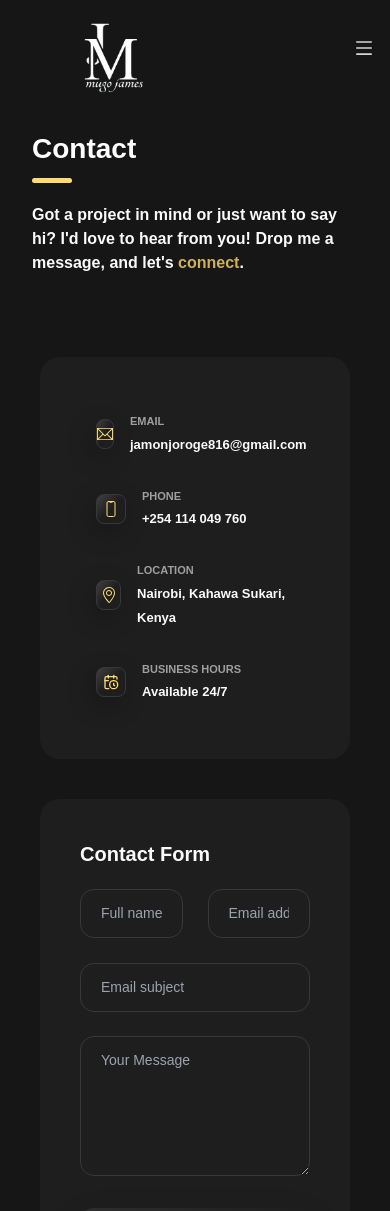
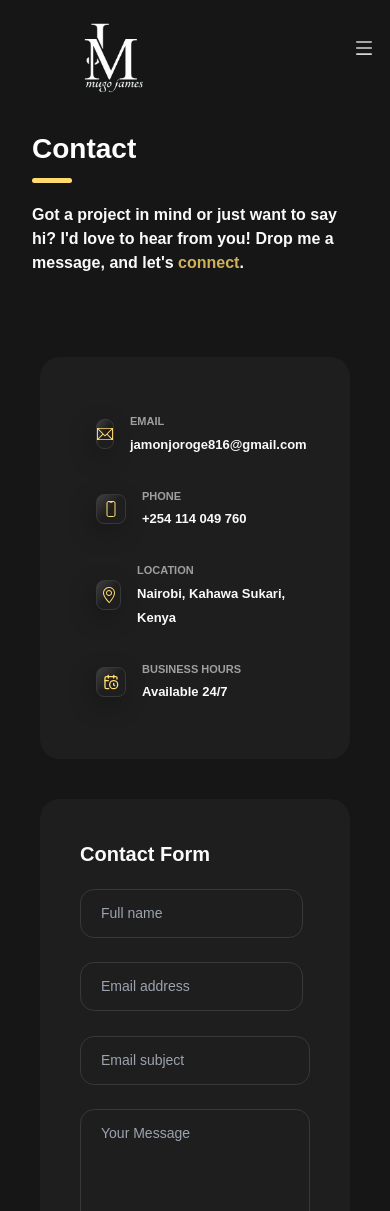
Before and after one commit to MugoJames/Mugo-s-Portofolio, a React (Vite) app: page /contact in a window 390 px wide. Shown: the top 1211 px of the page. Built offline with nearby package versions, Linux system fonts and the light colour scheme.

Commit message:
feat:Did some updates

```diff
--- a/src/Components/Contacts.jsx
+++ b/src/Components/Contacts.jsx
@@ -119,9 +119,9 @@ function Contacts() {
         <div className='bg-eerie-black-2 rounded-[20px] border-jet p-10 m-10'>
             <h3 className='mb-[20px] text-white-2 text-[20px]'>Contact Form</h3>
             <form data-form onSubmit={handleSubmit}>
-              <div className='grid grid-cols-2 gap-[25px] mb-[25px]'>
+              <div className='lg:grid lg:grid-cols-2 gap-[25px] mb-[25px]'>
                     <input
-                       className='text-white-2 bg-transparent outline-none py-[13px] px-[20px] text-[14px] font-normal border border-jet rounded-[14px] focus:border-orange-yellow-crayola focus:invalid:border-bittersweet-shimmer'
+                       className='text-white-2 mb-6 bg-transparent outline-none py-[13px] px-[20px] text-[14px] font-normal border border-jet rounded-[14px] focus:border-orange-yellow-crayola focus:invalid:border-bittersweet-shimmer'
                        type="text"
                        name='fullName'
                        placeholder='Full name'
```
